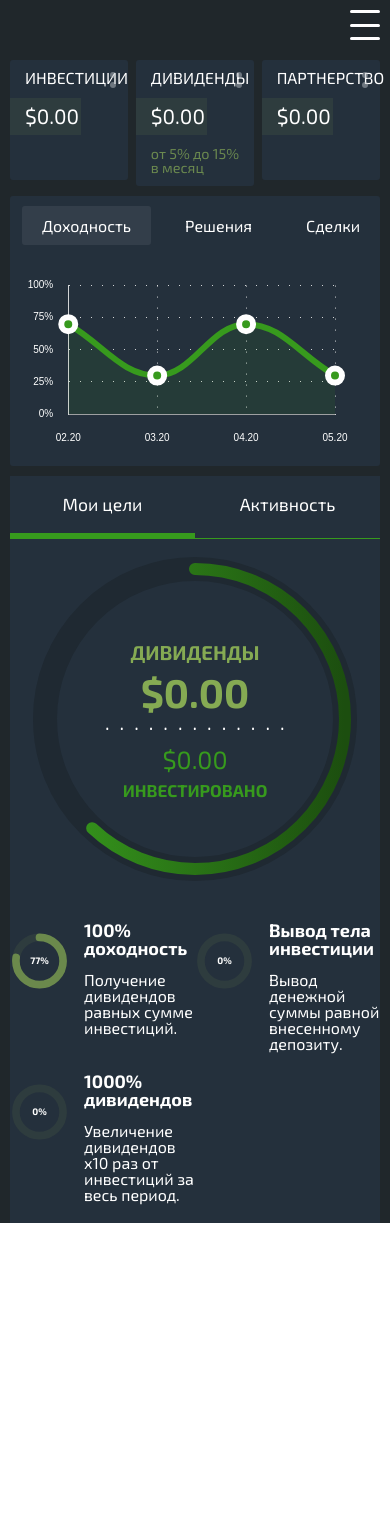
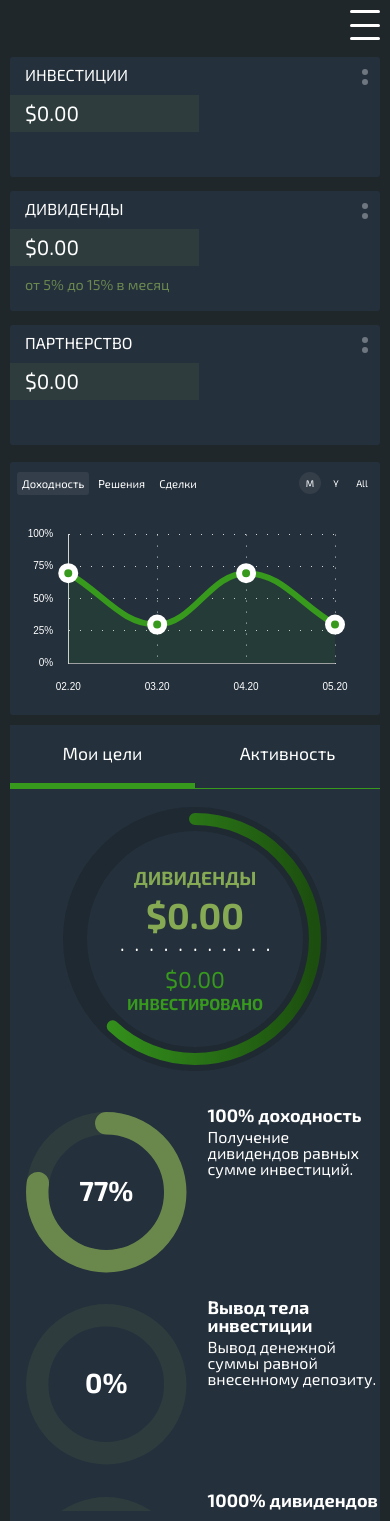
Before and after one commit to Gogabok/Invest-Project, a Vue app in the folder user-panel/: page / in a window 390 px wide. Before the commit the page ends 1223 px from the top, so only its background shows below. Built offline with nearby package versions, Linux system fonts and the light colour scheme.

Commit message:
adaptive

```diff
--- a/user-panel/src/components/dashboard/dashboard-card.vue
+++ b/user-panel/src/components/dashboard/dashboard-card.vue
@@ -91,4 +91,17 @@ export default {
       }
     }
   }
+  @media screen and (max-width: 650px) {
+    .dashboard-card {
+      width: 100%;
+      max-width: 100%;
+      margin: 7px 0px;
+      & .balance {
+        max-width: none;
+        width: auto;
+        display: inline-block;
+        padding-right: 120px;
+      }
+    }
+  }
 </style>
--- a/user-panel/src/components/dashboard/dashboard-cards.vue
+++ b/user-panel/src/components/dashboard/dashboard-cards.vue
@@ -47,4 +47,9 @@ export default {
       font-family: "Exo 2", sans-serif;
     }
   }
+  @media screen and (max-width: 650px) {
+    .dashboard-cards {
+      flex-wrap: wrap;
+    }
+  }
 </style>
--- a/user-panel/src/components/dashboard/dashboard-graph-module.vue
+++ b/user-panel/src/components/dashboard/dashboard-graph-module.vue
@@ -214,4 +214,28 @@ export default {
       }
     }
   }
+  @media screen and (max-width: 650px) {
+    .maintoolbar {
+      &-item {
+        font-size: .7em;
+        padding: 5px;
+        margin: 0px 2px;
+      }
+    }
+    .minitoolbar {
+      &-item {
+        padding: 5px;
+        width: 22px;
+        height: 22px;
+        margin: 0px 2px;
+        & .text {
+          font-size: .6em;
+        }
+        & img {
+          width: 10px;
+          height: 10px;
+        }
+      }
+    }
+  }
 </style>
--- a/user-panel/src/components/header/index.vue
+++ b/user-panel/src/components/header/index.vue
@@ -187,4 +187,15 @@ export default {
       padding: 10px 10px !important;
     }
   }
+  @media screen and (max-width: 570px) {
+    .navigation-wrapper {
+      justify-content: center;
+      & .btn, & .userBtn {
+        max-width: 270px;
+        width: 100%;
+        margin: 2px 0px !important;
+        padding: 10px 10px;
+      }
+    }
+  }
 </style>
--- a/user-panel/src/components/side-panel/modules/side-panel-activity.vue
+++ b/user-panel/src/components/side-panel/modules/side-panel-activity.vue
@@ -253,4 +253,66 @@ export default {
       }
     }
   }
+
+
+  @media screen and (max-width: 1250px) {
+    .activity-list::-webkit-scrollbar{
+      background: rgba(30, 44, 61, 0.7);
+      border-radius: 5px;
+      width: 8px;
+    }
+    .activity-list::-webkit-scrollbar-thumb{
+      background: rgb(42, 59, 80);
+      border-radius: 5px;
+    }
+    .activity-wrapper {
+      padding-right: 5px;
+    }
+    .activity-list {
+      padding: 10px;
+      height: 500px;
+      overflow-y: scroll;
+    }
+  }
+
+  @media screen and (max-width: 450px) {
+    .activity-nav {
+      display: block;
+      text-align: center;
+      &-item {
+        display: block;
+        margin: 0px auto;
+      }
+    }
+    .activity-list {
+      padding: 5px;
+      height: 350px;
+      overflow-y: scroll;
+      & .item {
+        padding: 10px 0px 10px 10px;
+        justify-content: flex-start;
+        & .icon {
+          & img {
+            width: 30px;
+          }
+        }
+        & .icon-cloud {
+          margin: 0px 15px 0px 8px;
+          & img {
+            width: 30px;
+          }
+        }
+        & .text {
+          max-width: 100%;
+          & .desc {
+            font-size: .8em;
+            margin-bottom: 5px;
+          }
+          & .action {
+            font-size: .8em;
+          }
+        }
+      }
+    }
+  }
 </style>
--- a/user-panel/src/components/side-panel/modules/side-panel-targets.vue
+++ b/user-panel/src/components/side-panel/modules/side-panel-targets.vue
@@ -30,8 +30,8 @@
                 <stop offset="100%" stop-color="#1C4E0F" />
               </linearGradient>
             </defs>
-            <circle class="bg" cx="180" cy="180" r="150"></circle>
-            <circle class="progress" cx="180" cy="180" r="150" ref="progressBar" stroke="url(#gradient)"></circle>
+            <circle class="bg" cx="150" cy="150" r="120"></circle>
+            <circle class="progress" cx="150" cy="150" r="120" ref="progressBar" stroke="url(#gradient)"></circle>
           </svg>
       </div>
       <div class="targets-wrapper">
@@ -123,13 +123,13 @@ export default {
 
 .circle {
   position: relative;
-  width: 360px;
+  width: 300px;
   margin: 0px auto 0px auto;
 }
 
 .circle .main-circle {
   width: 100%;
-  height: 360px;
+  height: 300px;
 }
 
 .circle .bg {
@@ -161,11 +161,11 @@ export default {
     text-transform: uppercase;
     font-weight: bold;
     & .title {
-      font-size: 20px;
+      font-size: 19px;
       margin-bottom: 10px;
     }
     & .balance {
-      font-size: 40px;
+      font-size: 36px;
     }
   }
   & .text-invested {
@@ -173,12 +173,12 @@ export default {
     text-transform: uppercase;
     margin-top: 15px;
     & .title {
-      font-size: 17px;
-      margin-top: 10px;
+      font-size: 16px;
+      margin-top: 5px;
       font-weight: bold;
     }
     & .balance {
-      font-size: 25px;
+      font-size: 23px;
       font-weight: 400;
     }
   }
@@ -270,4 +270,24 @@ export default {
     margin: 10px 0px;
   }
 }
+
+@media screen and (max-width: 650px) {
+  .targets-wrapper {
+    display: block;
+    margin-top: 0px;
+  }
+  .targets-item {
+    justify-content: flex-start;
+    max-width: 100%;
+    padding: 5px 0px 5px 10px;
+    margin: 10px 0px;
+    & .target-text {
+      width: 100%;
+      min-width: 160px;
+      & .title {
+        margin-bottom: 5px;
+      }
+    }
+  }
+}
 </style>
--- a/user-panel/src/views/dashboard.vue
+++ b/user-panel/src/views/dashboard.vue
@@ -173,7 +173,7 @@ export default {
 }
 @media screen and (max-width: 830px) {
   .common-dashboard-padding {
-    margin-top: 60px !important;
+    margin-top: 50px !important;
   }
   .dashboard-graph-module {
     padding: 10px 5px;
```
